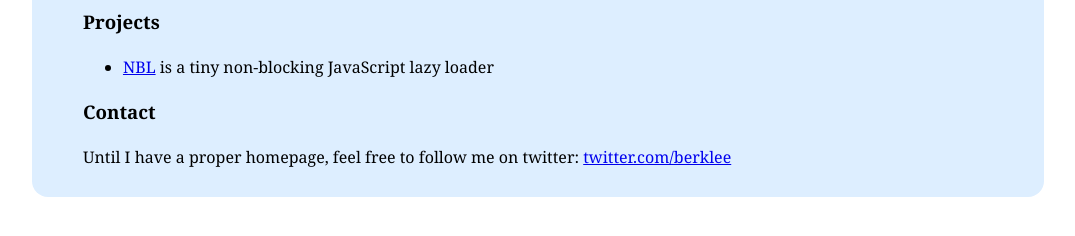
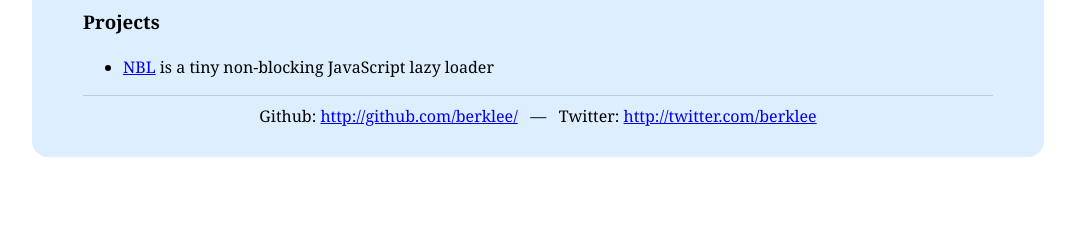
Before and after one commit to berklee/berklee.github.com, a plain HTML site: page index.html in a window 1280 px wide. Shown: the part 152-388 px from the top of the page, without its empty margins (102-1177 px from the left). Drawn offline with Linux system fonts and the light colour scheme.

Commit message:
Minor update

```diff
--- a/index.html
+++ b/index.html
@@ -33,13 +33,11 @@
       </ul>
     </div>
 
-    <!-- Contact -->
-    <div>
-      <h3>Contact</h3>
-      <p>
-        Until I have a proper homepage, feel free to follow me on twitter: <a href="http://twitter.com/berklee">twitter.com/berklee</a>
-      </p>
-    </div>
+    <hr />
+    <p class="center">
+      Github: <a href="http://github.com/berklee/">http://github.com/berklee/</a> &nbsp; &mdash; &nbsp;
+      Twitter: <a href="http://twitter.com/berklee">http://twitter.com/berklee</a>
+    </p>
 
   </div>
 
```
